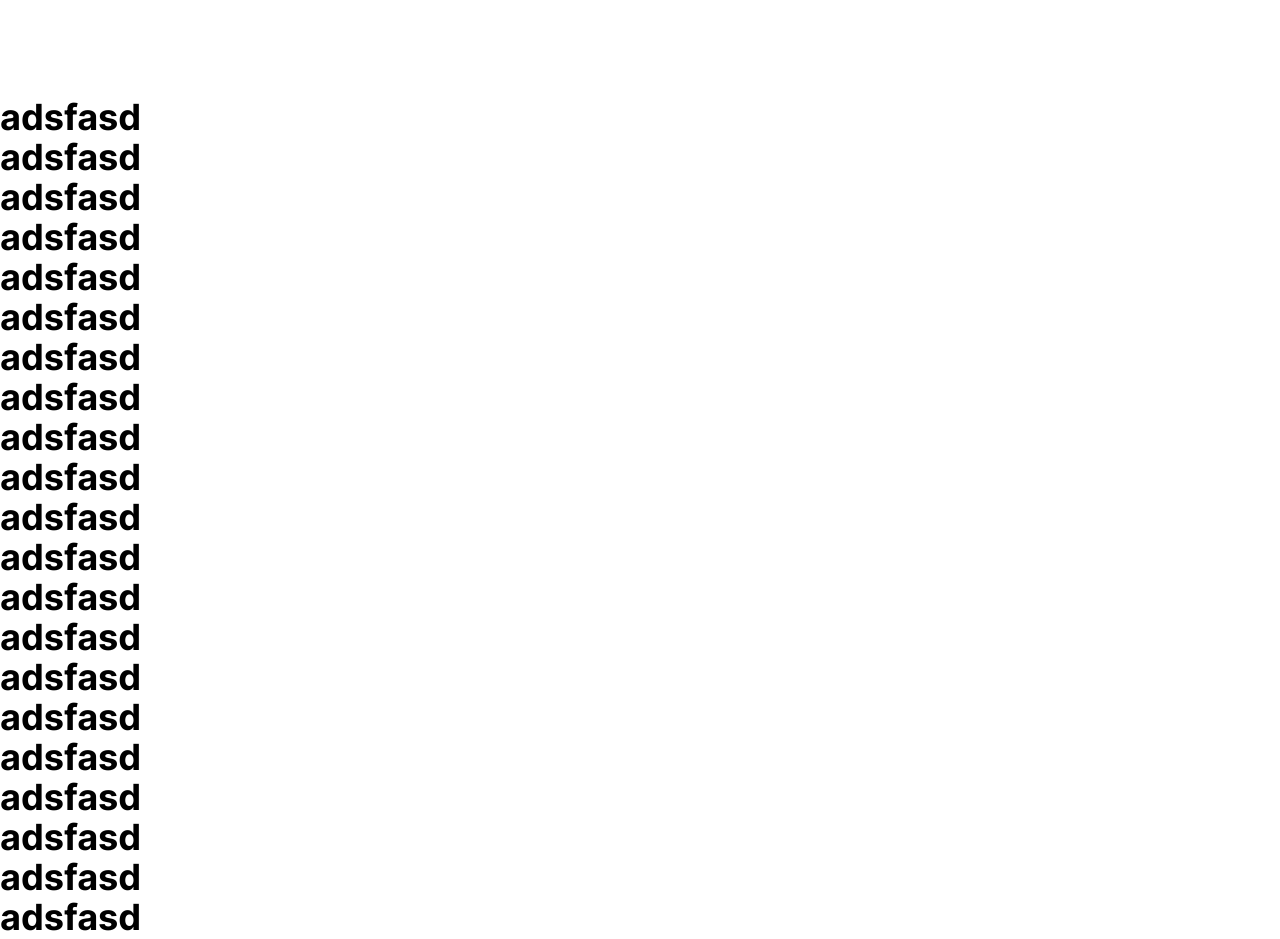
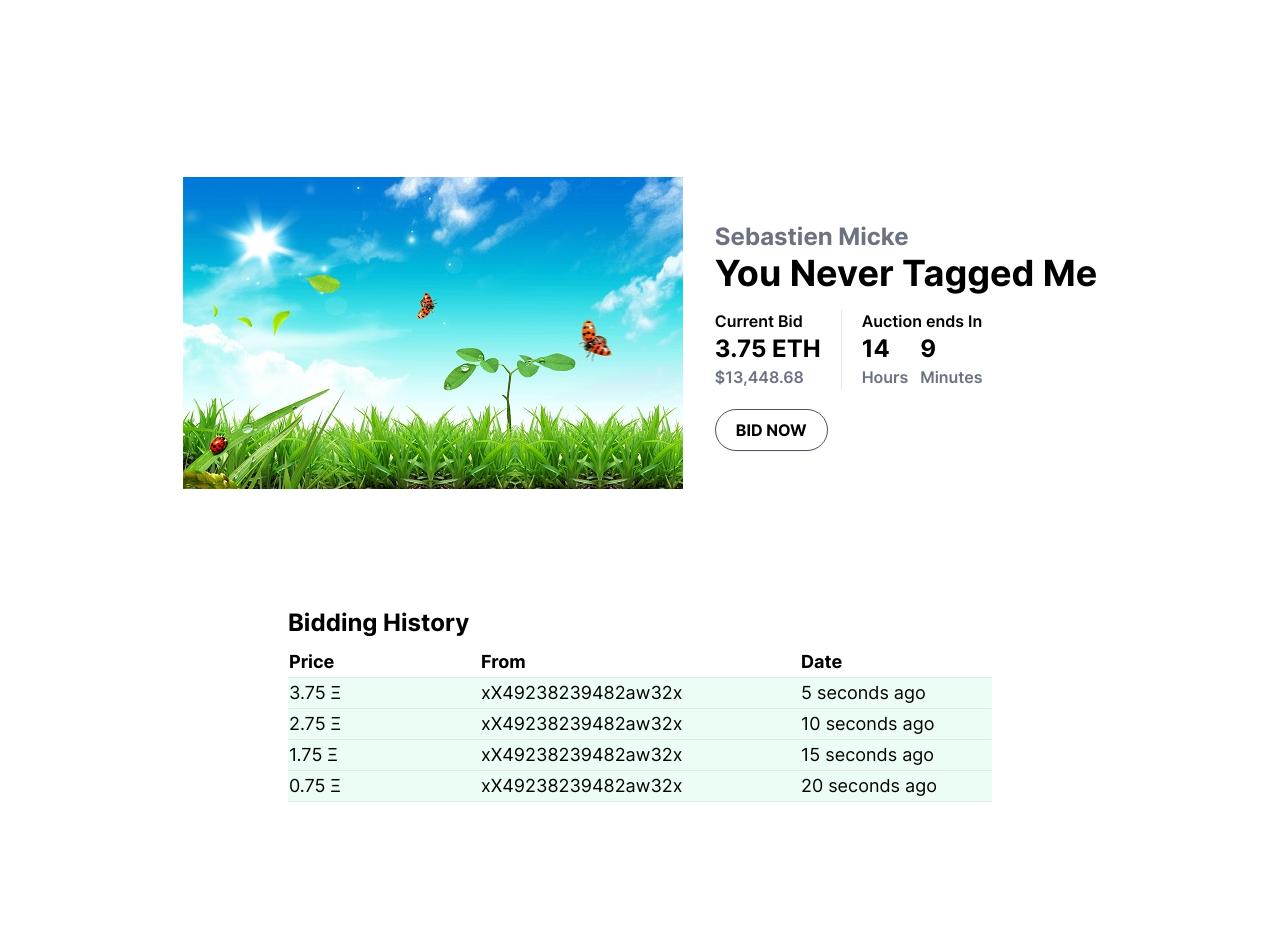
Before and after one commit to azvast/nextjs-tailwindcss-yntm, a Next.js app: page / in a window 1280 px wide. Shown: the part 780-1719 px from the top of the page. After the commit the page ends 1694 px from the top, so only its background shows below. Built offline with nearby package versions, Linux system fonts and the light colour scheme.

Commit message:
Completed UI

```diff
--- a/src/components/buttons/Button.tsx
+++ b/src/components/buttons/Button.tsx
@@ -6,6 +6,7 @@ enum ButtonVariant {
   'dark',
   'light',
   'primary',
+  'outline',
 }
 
 type ButtonProps = {
@@ -38,6 +39,7 @@ export default function Button({
             variant === 'light',
           'bg-primary-400 text-black hover:bg-primary-400/90 hover:text-black border-primary-500 disabled:hover:bg-primary-400 disabled:brightness-75  focus-visible:text-dark':
             variant === 'primary',
+          'bg-white hover:bg-dark': variant === 'outline',
         },
         'disabled:cursor-not-allowed',
         isLoading &&
--- a/src/pages/index.tsx
+++ b/src/pages/index.tsx
@@ -14,7 +14,7 @@ export default function HomePage() {
       <Seo />
 
       <main>
-        <section className='relative h-full'>
+        <section className='relative'>
           <header className='container flex justify-between p-3 mx-auto'>
             <UnstyledLink href='#'>
               <Image
@@ -69,27 +69,79 @@ export default function HomePage() {
         </section>
 
         <section id='bid'>
-          <h1>adsfasd</h1>
-          <h1>adsfasd</h1>
-          <h1>adsfasd</h1>
-          <h1>adsfasd</h1>
-          <h1>adsfasd</h1>
-          <h1>adsfasd</h1>
-          <h1>adsfasd</h1>
-          <h1>adsfasd</h1>
-          <h1>adsfasd</h1>
-          <h1>adsfasd</h1>
-          <h1>adsfasd</h1>
-          <h1>adsfasd</h1>
-          <h1>adsfasd</h1>
-          <h1>adsfasd</h1>
-          <h1>adsfasd</h1>
-          <h1>adsfasd</h1>
-          <h1>adsfasd</h1>
-          <h1>adsfasd</h1>
-          <h1>adsfasd</h1>
-          <h1>adsfasd</h1>
-          <h1>adsfasd</h1>
+          <div className='flex justify-center gap-8 mt-20'>
+            <div>
+              <Image
+                src='/images/asset.jpg'
+                alt='Asset'
+                width={500}
+                height={312}
+              />
+            </div>
+            <div className='flex flex-col justify-center'>
+              <h3 className='text-gray-500'>Sebastien Micke</h3>
+              <h1>You Never Tagged Me</h1>
+              <div className='flex mt-4 divide-x'>
+                <div className='pr-5'>
+                  <div className='font-semibold'>Current Bid</div>
+                  <div className='text-2xl font-bold'>{3.75} ETH</div>
+                  <div className='font-semibold text-gray-500'>
+                    ${'13,448.68'}
+                  </div>
+                </div>
+                <div className='pl-5'>
+                  <div className='font-semibold'>Auction ends In</div>
+                  <div className='flex gap-3'>
+                    <div className='flex flex-col'>
+                      <div className='text-2xl font-bold'>{14}</div>
+                      <div className='font-semibold text-gray-500'>Hours</div>
+                    </div>
+                    <div className='flex flex-col'>
+                      <div className='text-2xl font-bold'>{9}</div>
+                      <div className='font-semibold text-gray-500'>Minutes</div>
+                    </div>
+                  </div>
+                </div>
+              </div>
+              <div>
+                <Button className='mt-5 rounded-full' variant='outline'>
+                  Bid now
+                </Button>
+              </div>
+            </div>
+          </div>
+          <div className='flex justify-center my-28'>
+            <div>
+              <h3 className='mb-2'>Bidding History</h3>
+              <table className='text-left'>
+                <tr className='text-lg border-b'>
+                  <th className='w-48'>Price</th>
+                  <th className='w-80'>From</th>
+                  <th className='w-48'>Date</th>
+                </tr>
+                <tr className='text-lg border-b bg-green-50'>
+                  <td>3.75 Ξ</td>
+                  <td>xX49238239482aw32x</td>
+                  <td>5 seconds ago</td>
+                </tr>
+                <tr className='text-lg border-b bg-green-50'>
+                  <td>2.75 Ξ</td>
+                  <td>xX49238239482aw32x</td>
+                  <td>10 seconds ago</td>
+                </tr>
+                <tr className='text-lg border-b bg-green-50'>
+                  <td>1.75 Ξ</td>
+                  <td>xX49238239482aw32x</td>
+                  <td>15 seconds ago</td>
+                </tr>
+                <tr className='text-lg border-b bg-green-50'>
+                  <td>0.75 Ξ</td>
+                  <td>xX49238239482aw32x</td>
+                  <td>20 seconds ago</td>
+                </tr>
+              </table>
+            </div>
+          </div>
         </section>
       </main>
     </>
--- a/tailwind.config.js
+++ b/tailwind.config.js
@@ -47,7 +47,7 @@ module.exports = {
       zIndex: {
         '-10': '-10'
       }
-    },
+    }
   },
   variants: {
     extend: {},
```
Also changed, not shown: public/images/asset.jpg (added), public/images/background.jpg (deleted).
